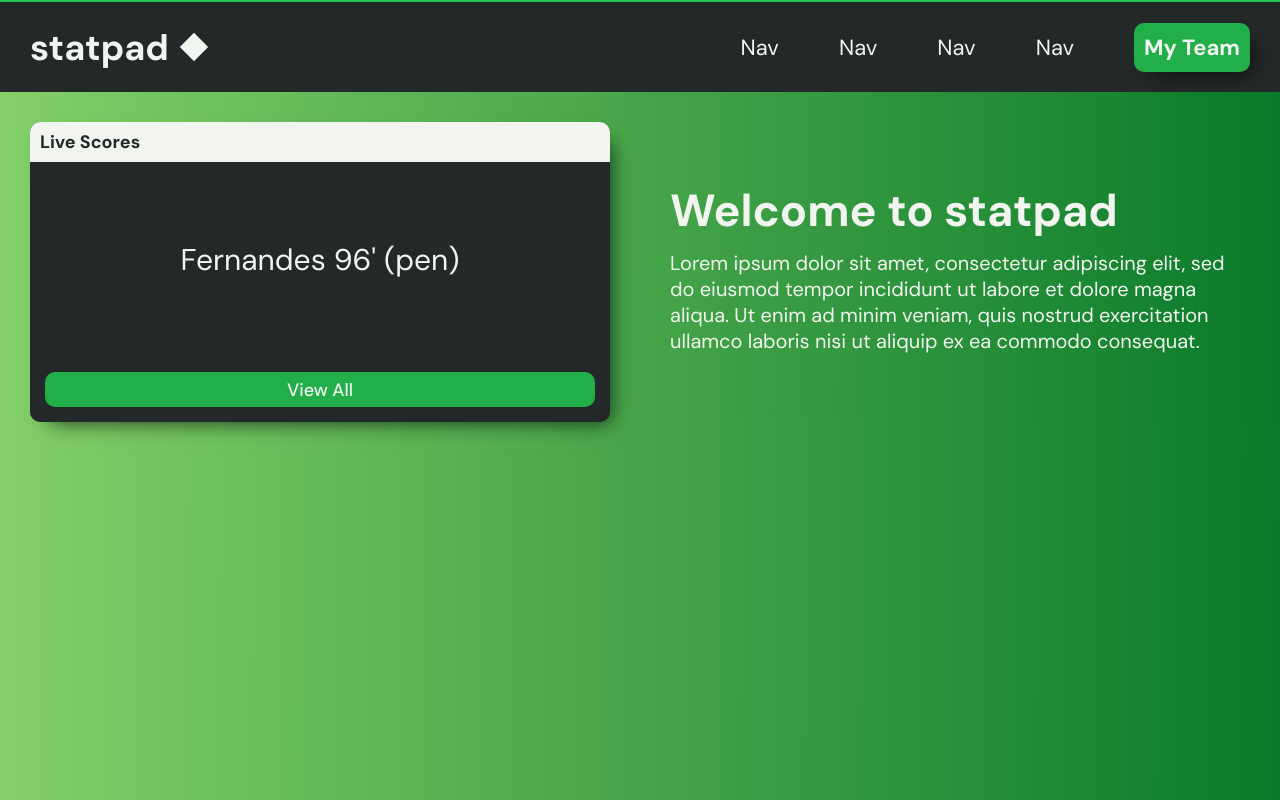
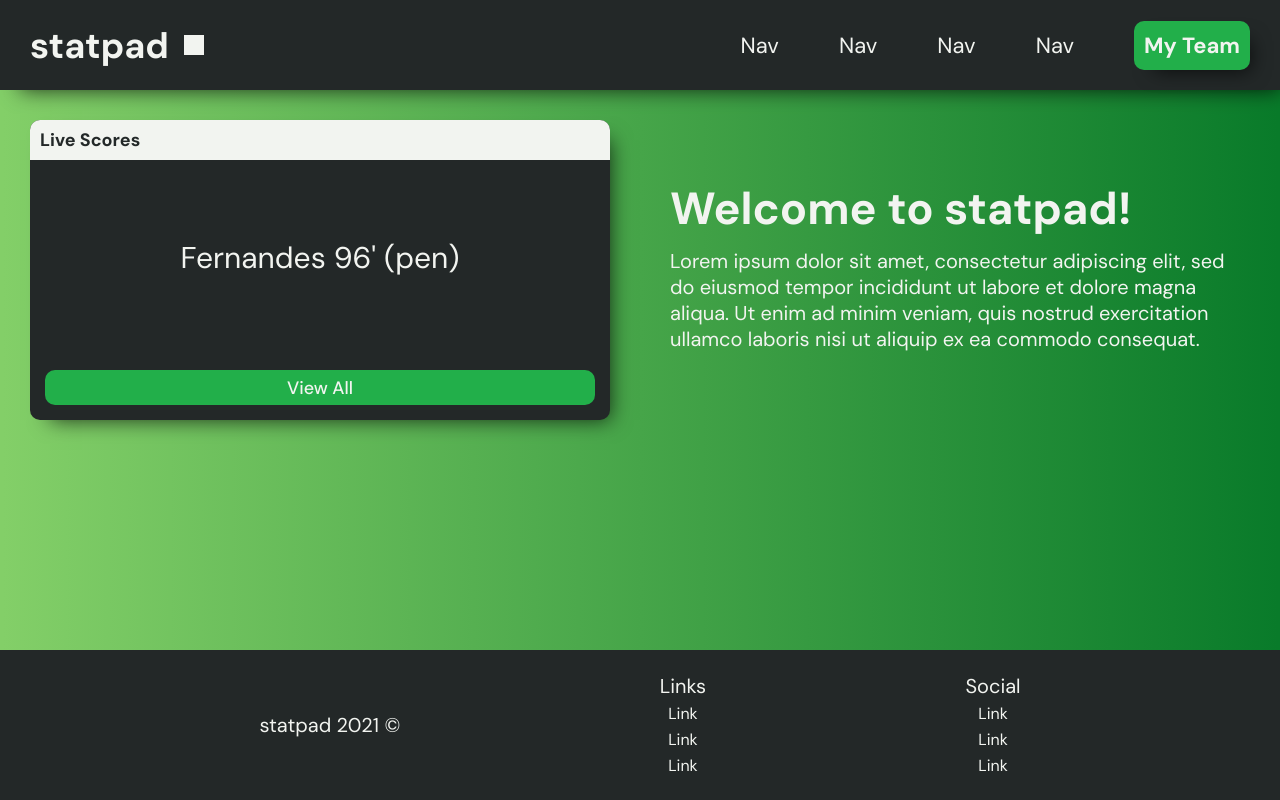
Before and after one commit to jamesmckayfyp/fyp, a Vue app in the folder fyp/: page /nav4 in a window 1280 px wide. Built offline with nearby package versions, Linux system fonts and the light colour scheme.

Commit message:
Footer & Hovers Added

```diff
--- a/fyp/src/App.vue
+++ b/fyp/src/App.vue
@@ -2,7 +2,7 @@
   <div id="app">
     <Header />
     <Content />
-    <!-- <Footer /> -->
+    <Footer />
   </div>
 </template>
 
--- a/fyp/src/components/Footer.vue
+++ b/fyp/src/components/Footer.vue
@@ -1,7 +1,7 @@
 <template>
     <div class="footer">
         <div class="footer__section">
-            Brand
+            statpad 2021 ©
         </div>
         <div class="footer__section">
             Links
--- a/fyp/src/components/Welcome.vue
+++ b/fyp/src/components/Welcome.vue
@@ -1,6 +1,6 @@
 <template>
     <div class="welcome">
-      <h1>Welcome to statpad</h1>
+      <h1>Welcome to statpad!</h1>
       <p>Lorem ipsum dolor sit amet, consectetur adipiscing elit, sed do eiusmod tempor incididunt ut labore et dolore magna aliqua. Ut enim ad minim veniam, quis nostrud exercitation ullamco laboris nisi ut aliquip ex ea commodo consequat.</p>
     </div>
 </template>
--- a/fyp/src/less/footer.less
+++ b/fyp/src/less/footer.less
@@ -1,12 +1,17 @@
 .footer {
     width: 100%;
     height: 150px;
-    margin-bottom: 70px;
+    margin: 30px 0 70px 0;
     display: flex;
     justify-content: space-evenly;
     align-items: center;
 
     background: @primary-colour;
+
+    @media @mobile-s{
+        flex-direction: column;
+        height: 300px;
+    }
 
     @media @mobile{
         margin: 0;
@@ -24,6 +29,11 @@
                 a{
                     color: @text-colour;
                     font-size: 16px;
+
+                    &:hover {
+                        color: @secondary-colour;
+                        transition: 0.5s;
+                    }
                 }
             }
         }
--- a/fyp/src/less/header.less
+++ b/fyp/src/less/header.less
@@ -1,5 +1,6 @@
 .header {
     background: @primary-colour;
+    .box-shadow();
 
     .header-content{
         display: flex;
@@ -43,6 +44,16 @@
                 background: @text-colour;
                 transform: rotate(45deg);
                 margin-left: 15px;
+                animation: rotation 5s infinite linear;
+            }
+
+            &:hover {
+                color: @secondary-colour;
+                transition: 0.5s;
+
+                &::after {
+                    background: @secondary-colour;
+                }
             }
         }
     }
--- a/fyp/src/less/live-scores.less
+++ b/fyp/src/less/live-scores.less
@@ -45,6 +45,11 @@
             align-items: center;
             font-size: 18px;
             font-weight: 500;
+
+            &:hover{
+                background: darken(@secondary-colour, 15%);
+                transition: 0.5s;
+            }
         }
     }
 }
--- a/fyp/src/less/main.less
+++ b/fyp/src/less/main.less
@@ -16,10 +16,6 @@ body {
     font-family: @font-main;
     color: @text-colour;
     background: @bg-gradient;
-
-    @media @mobile{
-        border-top: @bg-colour 2px solid;
-    }
 }
 
 // CONTAINER STYLES
--- a/fyp/src/less/mixins.less
+++ b/fyp/src/less/mixins.less
@@ -1,6 +1,18 @@
-// BOx SHADOW MIXIN
+// BOX SHADOW MIXIN
 .box-shadow{
     -webkit-box-shadow: 10px 10px 20px -10px rgba(0,0,0,0.75);
     -moz-box-shadow: 10px 10px 20px -10px rgba(0,0,0,0.75);
     box-shadow: 10px 10px 20px -10px rgba(0,0,0,0.75);
 }
+
+// ROTATE ANIMATION
+@keyframes rotation {
+    from {
+            -webkit-transform: rotate(0deg);
+    }
+    to {
+            -webkit-transform: rotate(359deg);
+    }
+}
+
+// HOVERS
--- a/fyp/src/less/navigation.less
+++ b/fyp/src/less/navigation.less
@@ -17,6 +17,11 @@
         a{
             color: @text-colour;
             font-size: 18px;
+
+            &:hover {
+                color: @secondary-colour;
+                transition: 0.5s;
+            }
         }
 
         .nav-cta{
@@ -43,10 +48,16 @@
 
                     a{
                         background: @secondary-colour;
+                        color: @text-colour;
                         padding: 10px;
                         border-radius: 10px;
                         font-weight: 600;
                         .box-shadow();
+
+                        &:hover{
+                            background: darken(@secondary-colour, 15%);
+                            transition: 0.5s;
+                        }
                     }
                 }
             }
--- a/fyp/src/less/variables.less
+++ b/fyp/src/less/variables.less
@@ -2,7 +2,7 @@
 @import (css) url('https://fonts.googleapis.com/css2?family=DM+Sans:wght@400;500;700&display=swap');
 
 // MEDIA QUERIES
-// @mobile-s: ~'only screen and (min-width: 480px)';
+@mobile-s: ~'only screen and (max-width: 480px)';
 @mobile: ~'only screen and (min-width: 768px)';
 @tablet: ~'only screen and (min-width: 992px)';
 @desktop: ~'only screen and (min-width: 1200px)';
@@ -16,4 +16,4 @@
 @bg-colour: #26C052;
 @primary-colour: #232828;
 @secondary-colour: #22AF4A;
-@bg-gradient: linear-gradient(90.24deg, #83CF68 0.23%, #097B2A 99.82%);
+@bg-gradient: linear-gradient(90deg, #83CF68 0.23%, #097B2A 99.82%);
```
